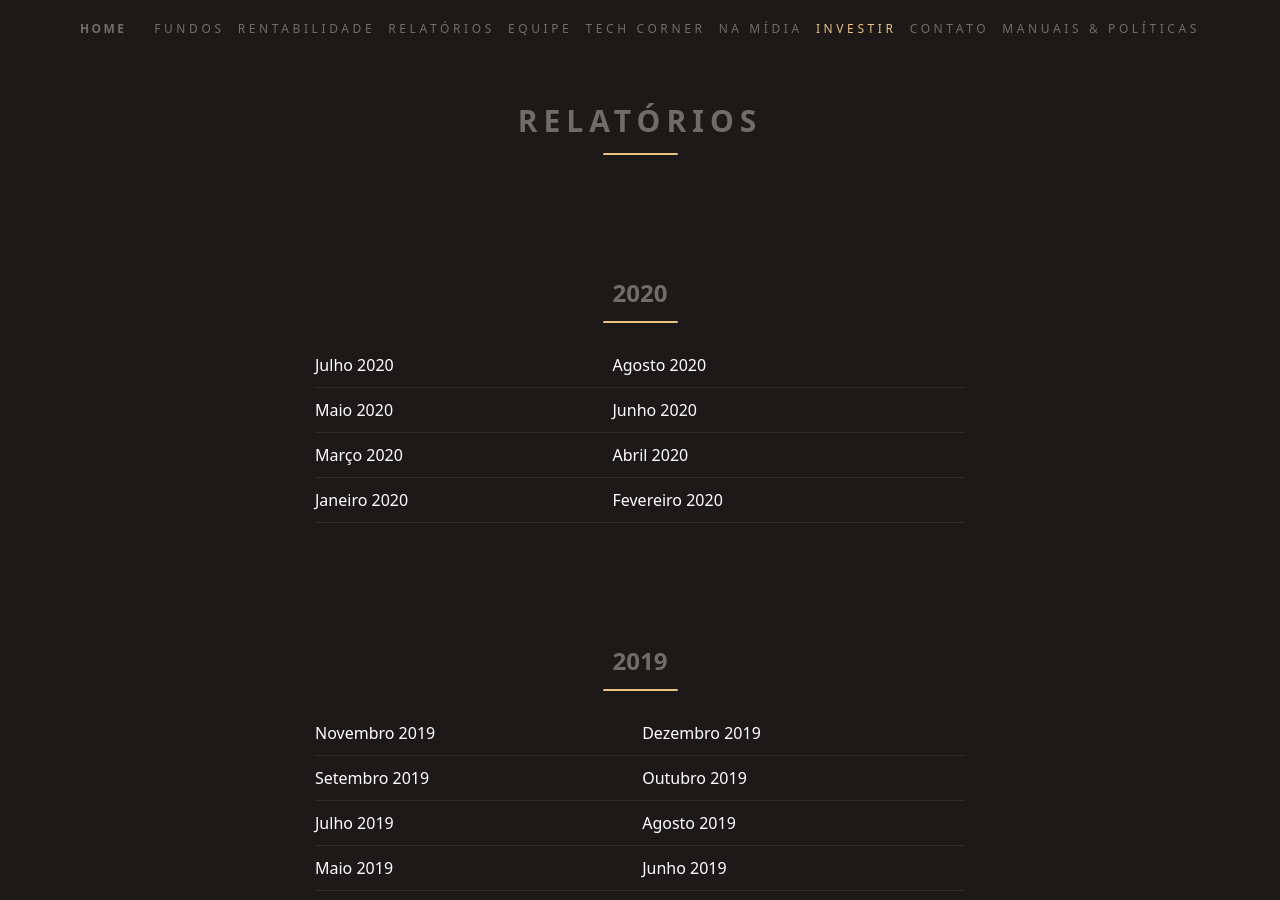
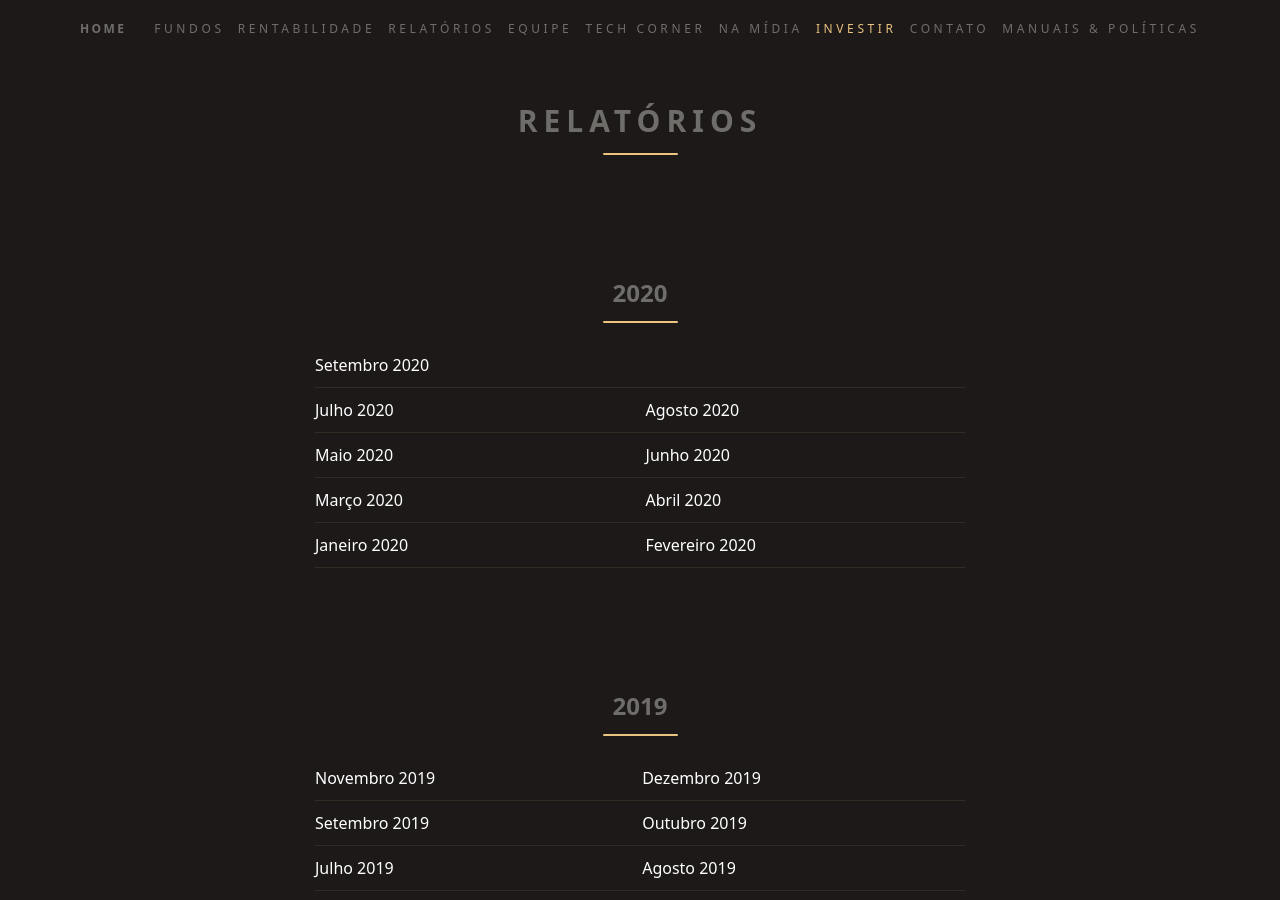
Before and after one commit to ateliedetemas/blpcrypto, a Jekyll site: the page built from _pages/relatorios.md, in a window 1280 px wide and 900 px high. Built offline with Jekyll 4.4.1, drawn with Linux system fonts in a browser that asks for light colours.

Commit message:
Update relatorios.md

```diff
--- a/_pages/relatorios.md
+++ b/_pages/relatorios.md
@@ -5,6 +5,7 @@ title: Relatórios
 ---
 ## 2020
 
+[Setembro 2020]({{ '/assets/documents/relatorios/2020/09p.pdf' | absolute_url }}) |
 [Julho 2020]({{ '/assets/documents/relatorios/2020/07p.pdf' | absolute_url }}) | [Agosto 2020]({{ '/assets/documents/relatorios/2020/08p.pdf' | absolute_url }}) |
 [Maio 2020]({{ '/assets/documents/relatorios/2020/05p.pdf' | absolute_url }}) | [Junho 2020]({{ '/assets/documents/relatorios/2020/06p.pdf' | absolute_url }})
 [Março 2020]({{ '/assets/documents/relatorios/2020/03p.pdf' | absolute_url }}) |  [Abril 2020]({{ '/assets/documents/relatorios/2020/04p.pdf' | absolute_url }})
```
